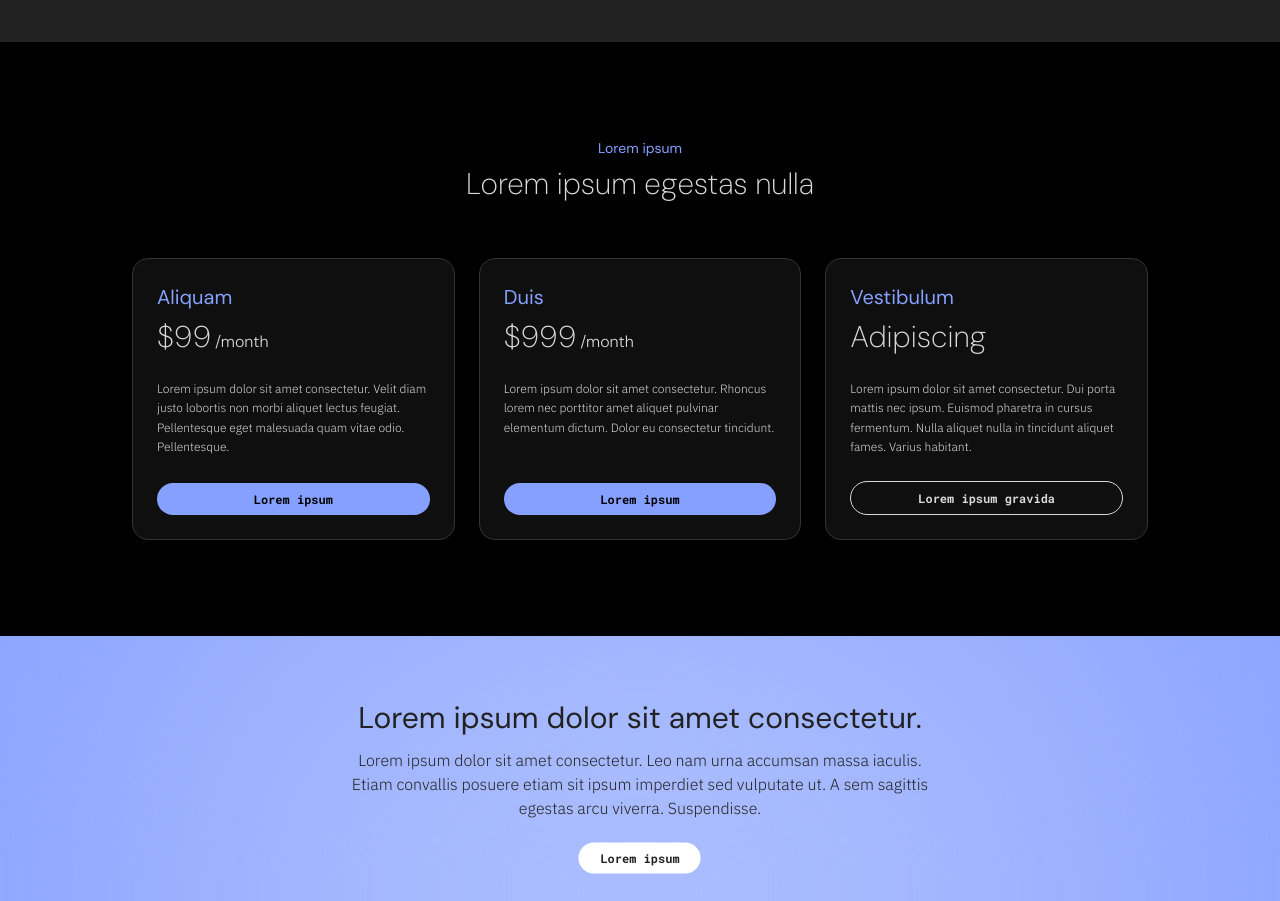
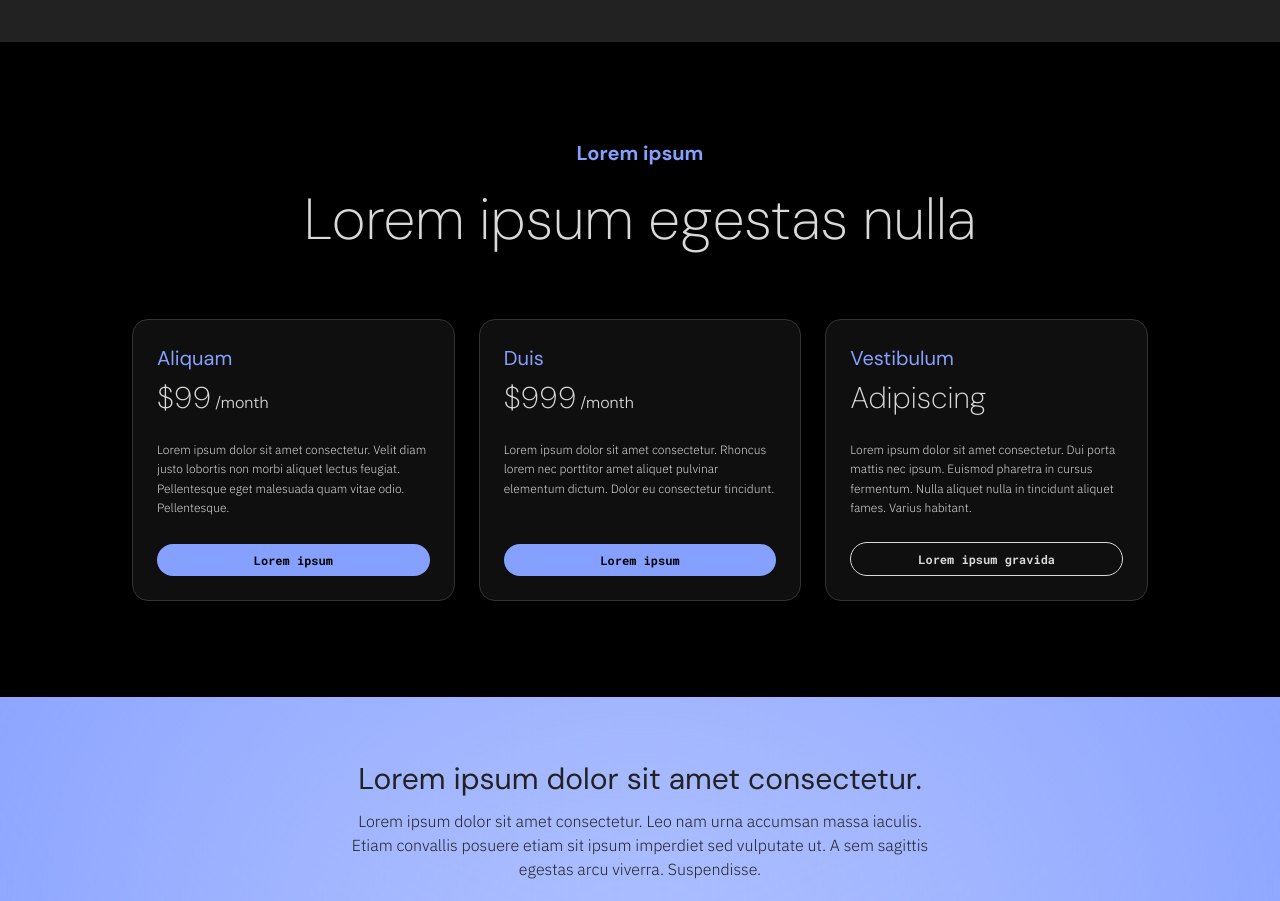
Before and after one commit to sameh-amr/figma-redesign, a React (Vite) app: page / in a window 1280 px wide. Shown: the part 5080-5981 px from the top of the page. Built offline with nearby package versions, Linux system fonts and the light colour scheme.

Commit message:
fizx for the styling of paragraph

```diff
--- a/src/components/PricingSection.tsx
+++ b/src/components/PricingSection.tsx
@@ -93,10 +93,10 @@ export default function PricingSection() {
     <section className=" relative w-full bg-black py-14 md:py-20 lg:py-24">
       <div className="container max-w-[1680px] mx-auto px-3 sm:px-4 md:px-6 lg:px-[100px]">
         {/* Small heading - Single row */}
-        <p className="text-center text-[#86A0FF] font-dm-sans text-sm mb-2">Lorem ipsum</p>
+        <p className="text-center text-[#86A0FF] font-dm-sans font-bold text-[11px] md:text-[15px] lg:text-[20px] mb-2">Lorem ipsum</p>
 
         {/* Large heading - Single row */}
-        <h2 className="text-center font-dm-sans font-extralight text-xl md:text-2xl lg:text-3xl text-[#D9D9D9] mb-8 md:mb-14">
+        <h2 className="text-center font-dm-sans font-extralight text-[28px] md:text-[40px] lg:text-[58px] text-[#D9D9D9] mb-8 md:mb-14">
           Lorem ipsum egestas nulla
         </h2>
 
```
